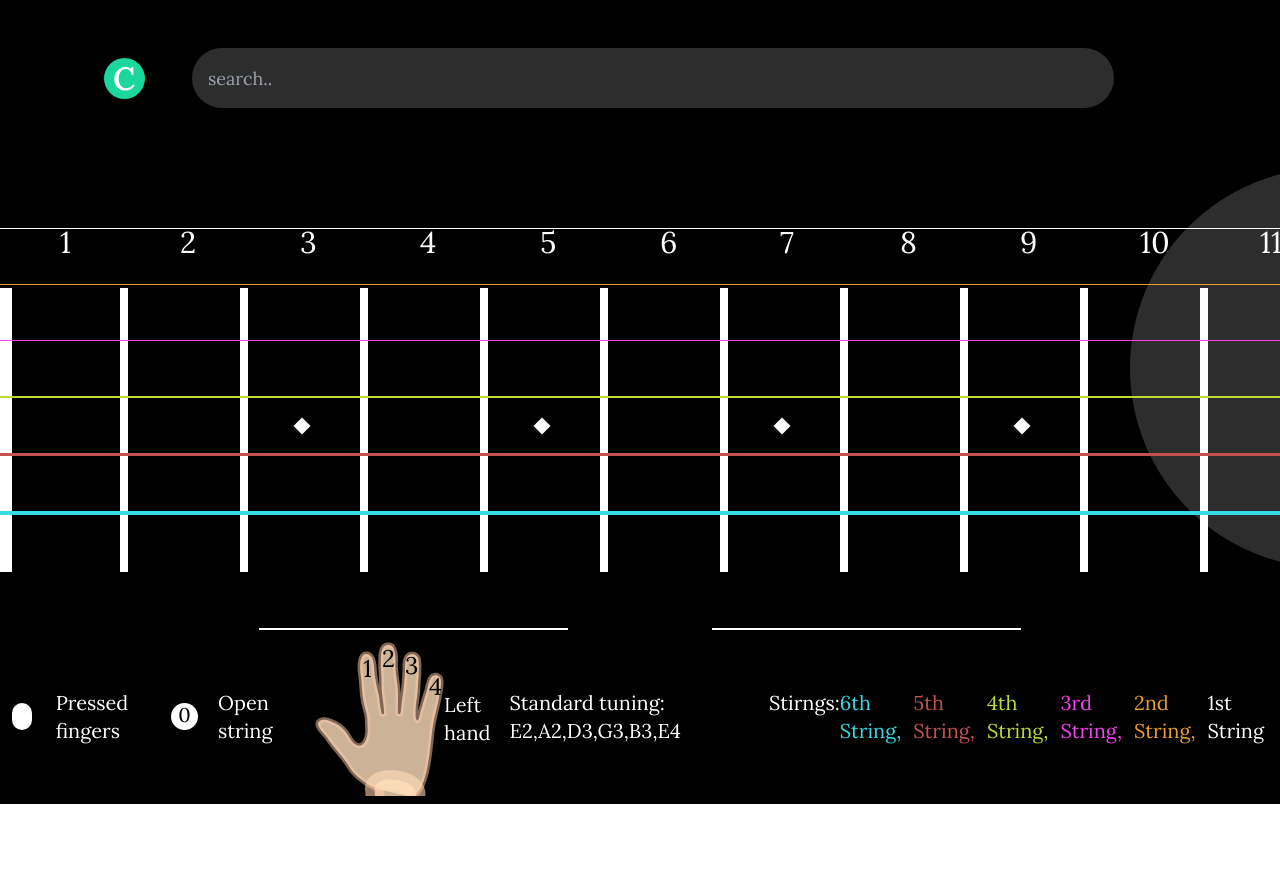
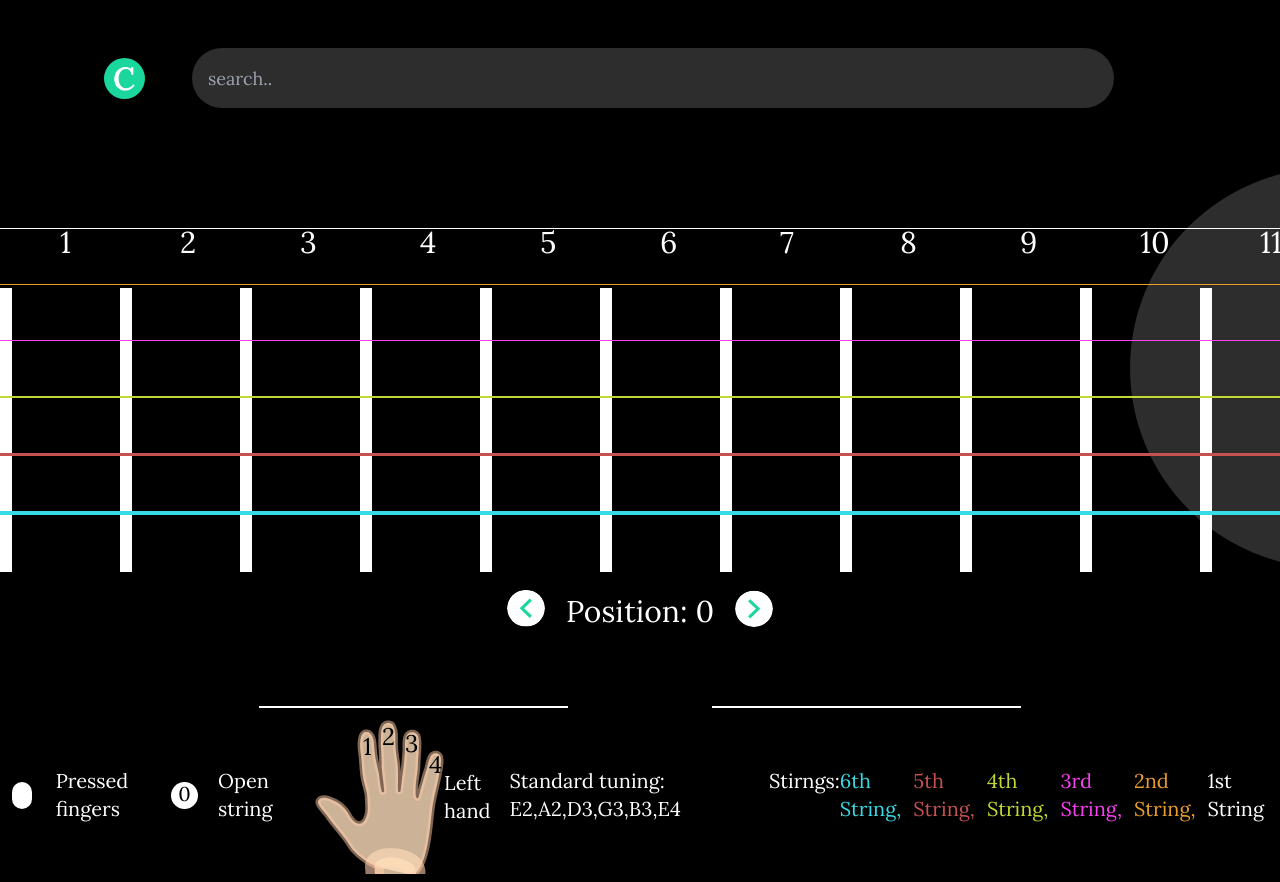
Before and after one commit to sharmamayank221/diachords, a Next.js app: page /chords in a window 1280 px wide. Before the commit the page ends 804 px from the top, so only its background shows below. Built offline with nearby package versions, Linux system fonts and the light colour scheme.

Commit message:
feat:add different chord positions

```diff
--- a/src/components/Guitar.tsx
+++ b/src/components/Guitar.tsx
@@ -1,8 +1,10 @@
+import useGetStringNumAndFretNum from "@/helpers/getStringNumAndFretNum";
 import { A } from "@/types/chord.types";
+import Image from "next/image";
 import React from "react";
 
 // TODO: make this array dynamic so as the user selects how many frets to show on the screen
-const Frets = [1, 2, 3, 4, 5, 6, 7, 8, 9, 10, 11, 12, 13, 14, 15, 16, 17];
+const Frets = [1, 2, 3, 4, 5, 6, 7, 8, 9, 10, 11, 12, 13];
 
 //  NOTES: what i figured out from chords.db json file for fret numbers
 //  1st index of frets array is the 6th string and last index is fisrt string
@@ -31,14 +33,12 @@ interface IGuitar {
 }
 
 export default function Guitar({ data, id }: IGuitar) {
-  console.log(data, "data");
+  const [position, setPosition] = React.useState(0);
+  const [fretsToUse, setFretsToUse] = React.useState([]);
+  const [fingersToUse, setFingersToUse] = React.useState([]);
+  const ref = React.useRef(null);
 
-  const finger = data?.[0]?.positions?.[0]?.fingers;
-  const fret = data?.[0]?.positions?.[0]?.frets;
-
-  const [positionToPlaceFingers, setPositionToPlaceFingers] = React.useState<
-    IPositionsToBePlaced[]
-  >([]);
+  const pos = useGetStringNumAndFretNum(fretsToUse, fingersToUse);
 
   // gives DOMRECT : { x: 124, y: 148, width: 4, height: 356, top: 148, right: 128, bottom: 504, left: 124 }
   // console.log(fret2?.getBoundingClientRect().x, "fret");
@@ -46,28 +46,24 @@ export default function Guitar({ data, id }: IGuitar) {
   // gives DOMRect { x: 0, y: 219, width: 1920, height: 1, top: 219, right: 1920, bottom: 220, left: 0 }
   // console.log(string2?.getBoundingClientRect().y, "string");
 
-  React.useEffect(() => {
-    // a function that will give me string number and fret number from the fret array's individual indexes
-    const getStringNumAndFretNum = (fret: number[], finger: number[]) => {
-      // check for faulty array
-      if (fret?.length === 6) {
-        fret.forEach((item: number, idx: number) => {
-          setPositionToPlaceFingers(
-            (prev) =>
-              [
-                ...prev,
-                {
-                  stringNumber: fret?.length - idx,
-                  fretNumber: item,
-                  fingerNumber: finger[idx],
-                },
-              ] || []
-          );
-        });
+  // need to optimize the default position of zero
+  const hanldeNextPosition = () => {
+    if (position < data?.[0]?.positions?.length - 1) {
+      setPosition((prev) => prev + 1);
+      setFretsToUse(data?.[0]?.positions?.[position]?.frets);
+      setFingersToUse(data?.[0]?.positions?.[position]?.fingers);
     }
   };
-    getStringNumAndFretNum(fret as number[], finger as number[]);
-  }, []);
+
+  const handlePrevPosition = () => {
+    if (position > 0) {
+      setPosition((prev) => prev - 1);
+      setFretsToUse(data?.[0]?.positions?.[position]?.frets);
+      setFingersToUse(data?.[0]?.positions?.[position]?.fingers);
+    }
+  };
+
+  console.log(pos, "posi");
 
   return (
     <>
@@ -99,140 +95,26 @@ export default function Guitar({ data, id }: IGuitar) {
           ></div>
         </div>
         <div className="frets flex -mt-[22.1%] z-20 relative">
-          <div className="b-1 h-[284px] w-[120px] relative" id="fret-1">
+          {Frets.map((fret, idx) => {
+            return (
+              <div
+                className="b-1 h-[284px] w-[120px] relative"
+                id={`fret-${idx + 1}`}
+                key={idx}
+                ref={ref}
+              >
                 <div className="b-1 mr-[120px] h-[284px] w-3 bg-[#FFF]"></div>
                 <span
                   className={`text-white h-[100%] font-Lora text-3xl flex flex-column justify-end -mt-8 -mx-3 absolute top-[-32px] left-[72px]`}
                 >
-              1
+                  {fret}
                 </span>
               </div>
-
-          <div className="b-1 h-[284px] w-[120px] relative" id="fret-2">
-            <div className="b-1 mr-[120px] h-[284px] w-2 bg-[#FFF]"></div>
-            <span
-              className={`text-white h-[100%] font-Lora text-3xl flex flex-column justify-end -mt-8 -mx-3 absolute top-[-32px] left-[72px]`}
-            >
-              2
-            </span>
-            <div className="w-3 h-3 flex items-center justify-center rotate-45 translate-x-14 -translate-y-[152px]"></div>
-          </div>
-
-          <div className="b-1 h-[284px] w-[120px] relative" id="fret-3">
-            <div className="b-1 mr-[120px] h-[284px] w-2 bg-[#FFF]"></div>
-            <span
-              className={`text-white h-[100%] font-Lora text-3xl flex flex-column justify-end -mt-8 -mx-3 absolute top-[-32px] left-[72px]`}
-            >
-              3
-            </span>
-            <div className="w-3 h-3 bg-[#FFF] flex items-center justify-center rotate-45 translate-x-14 -translate-y-[152px]"></div>
-          </div>
-
-          <div className="b-1 h-[284px] w-[120px] relative" id="fret-4">
-            <div className="b-1 mr-[120px] h-[284px] w-2 bg-[#FFF]"></div>
-            <span
-              className={`text-white h-[100%] font-Lora text-3xl flex flex-column justify-end -mt-8 -mx-3 absolute top-[-32px] left-[72px]`}
-            >
-              4
-            </span>
-            <div className="w-3 h-3 flex items-center justify-center rotate-45 translate-x-14 -translate-y-[152px]"></div>
-          </div>
-
-          <div className="b-1 h-[284px] w-[120px] relative" id="fret-5">
-            <div className="b-1 mr-[120px] h-[284px] w-2 bg-[#FFF]"></div>
-            <span
-              className={`text-white h-[100%] font-Lora text-3xl flex flex-column justify-end -mt-8 -mx-3 absolute top-[-32px] left-[72px]`}
-            >
-              5
-            </span>
-            <div className="w-3 h-3 bg-[#FFF] flex items-center justify-center rotate-45 translate-x-14 -translate-y-[152px]"></div>
-          </div>
-
-          <div className="b-1 h-[284px] w-[120px] relative" id="fret-6">
-            <div className="b-1 mr-[120px] h-[284px] w-2 bg-[#FFF]"></div>
-            <span
-              className={`text-white h-[100%] font-Lora text-3xl flex flex-column justify-end -mt-8 -mx-3 absolute top-[-32px] left-[72px]`}
-            >
-              6
-            </span>
-            <div className="w-3 h-3 flex items-center justify-center rotate-45 translate-x-14 -translate-y-[152px]"></div>
-          </div>
-
-          <div className="b-1 h-[284px] w-[120px] relative" id="fret-7">
-            <div className="b-1 mr-[120px] h-[284px] w-2 bg-[#FFF]"></div>
-            <span
-              className={`text-white h-[100%] font-Lora text-3xl flex flex-column justify-end -mt-8 -mx-3 absolute top-[-32px] left-[72px]`}
-            >
-              7
-            </span>
-            <div className="w-3 h-3 bg-[#FFF] flex items-center justify-center rotate-45 translate-x-14 -translate-y-[152px]"></div>
-          </div>
-
-          <div className="b-1 h-[284px] w-[120px] relative" id="fret-8">
-            <div className="b-1 mr-[120px] h-[284px] w-2 bg-[#FFF]"></div>
-            <span
-              className={`text-white h-[100%] font-Lora text-3xl flex flex-column justify-end -mt-8 -mx-3 absolute top-[-32px] left-[72px]`}
-            >
-              8
-            </span>
-            <div className="w-3 h-3 flex items-center justify-center rotate-45 translate-x-14 -translate-y-[152px]"></div>
-          </div>
-
-          <div className="b-1 h-[284px] w-[120px] relative" id="fret-9">
-            <div className="b-1 mr-[120px] h-[284px] w-2 bg-[#FFF]"></div>
-            <span
-              className={`text-white h-[100%] font-Lora text-3xl flex flex-column justify-end -mt-8 -mx-3 absolute top-[-32px] left-[72px]`}
-            >
-              9
-            </span>
-            <div className="w-3 h-3 bg-[#FFF] flex items-center justify-center rotate-45 translate-x-14 -translate-y-[152px]"></div>
-          </div>
-
-          <div className="b-1 h-[284px] w-[120px] relative" id="fret-10">
-            <div className="b-1 mr-[120px] h-[284px] w-2 bg-[#FFF]"></div>
-            <span
-              className={`text-white h-[100%] font-Lora text-3xl flex flex-column justify-end -mt-8 -mx-3 absolute top-[-32px] left-[72px]`}
-            >
-              10
-            </span>
-            <div className="w-3 h-3 flex items-center justify-center rotate-45 translate-x-14 -translate-y-[152px]"></div>
-          </div>
-
-          <div className="b-1 h-[284px] w-[120px] relative" id="fret-11">
-            <div className="b-1 mr-[120px] h-[284px] w-2 bg-[#FFF]"></div>
-            <span
-              className={`text-white h-[100%] font-Lora text-3xl flex flex-column justify-end -mt-8 -mx-3 absolute top-[-32px] left-[72px]`}
-            >
-              11
-            </span>
-            <div className="w-3 h-3 flex items-center justify-center rotate-45 translate-x-14 -translate-y-[152px]"></div>
-          </div>
-
-          <div className="b-1 h-[284px] w-[120px] relative" id="fret-12">
-            <div className="b-1 mr-[120px] h-[284px] w-2 bg-[#FFF]"></div>
-            <span
-              className={`text-white h-[100%] font-Lora text-3xl flex flex-column justify-end -mt-8 -mx-3 absolute top-[-32px] left-[72px]`}
-            >
-              12
-            </span>
-            <div className="w-3 h-3 bg-[#FFF] flex items-center justify-center rotate-45 translate-x-14 -translate-y-[210px]"></div>
-            <div className="w-3 h-3 bg-[#FFF] flex items-center justify-center rotate-45 translate-x-14 -translate-y-[106px]"></div>
-          </div>
-
-          <div className="b-1 h-[284px] w-[120px] relative" id="fret-13">
-            <div className="b-1 mr-[120px] h-[284px] w-2 bg-[#FFF]"></div>
-            <span
-              className={`text-white h-[100%] font-Lora text-3xl flex flex-column justify-end -mt-8 -mx-3 absolute top-[-32px] left-[72px]`}
-            >
-              13
-            </span>
-            <div className="w-3 h-3 flex items-center justify-center rotate-45 translate-x-14 -translate-y-[152px]"></div>
-          </div>
+            );
+          })}
         </div>
         <div className="fingers ">
-          {positionToPlaceFingers
-            ?.slice(0, 6)
-            ?.map((item: IPositionsToBePlaced, idx: number) => {
+          {pos?.map((item: IPositionsToBePlaced, idx: number) => {
             const stringDiv = document
               ?.getElementById(`string-${item?.stringNumber}`)
               ?.getBoundingClientRect();
@@ -261,6 +143,23 @@ export default function Guitar({ data, id }: IGuitar) {
           })}
         </div>
         <div className="hole w-[400px] h-[400px] bg-[#2D2D2D] rounded-full absolute -right-[250px] top-5 z-1"></div>
+        <div className="positions flex items-center justify-center w-full">
+          <div onClick={handlePrevPosition}>
+            <Image
+              src="/arrowRight.svg"
+              alt="next"
+              width={80}
+              height={80}
+              className="rotate-180 origin-center"
+            />
+          </div>
+          <h2 className="text-white text-center font-Lora text-3xl">
+            Position: {position}
+          </h2>
+          <div onClick={hanldeNextPosition} className="-mt-[10px]">
+            <Image src="/arrowRight.svg" alt="next" width={80} height={80} />
+          </div>
+        </div>
       </div>
     </>
   );
--- a/src/components/SearchBar.tsx
+++ b/src/components/SearchBar.tsx
@@ -84,7 +84,7 @@ export default function Searchbar() {
           value={searchChord}
         />
         {searchChord !== "" && (
-          <div className="absolute top-28 z-30 mx-auto mt-[22px] w-[90%] rounded-[20px] border-none bg-[#2D2D2D] p-4">
+          <div className="absolute top-12 mx-auto mt-[22px] w-[90%] rounded-[20px] border-none bg-[#2D2D2D] p-4 z-50">
             <div className={`h-[32px] w-[32px] rounded-full bg-[#1BD79E]`}>
               <span className="mt-[-2px] flex items-center justify-center font-Lora text-2xl text-white">
                 {searchChord?.charAt(0)?.toUpperCase()}
--- /dev/null
+++ b/src/helpers/getStringNumAndFretNum.ts
@@ -0,0 +1,37 @@
+import React from "react";
+
+interface IPositionsToBePlaced {
+  stringNumber: number;
+  fretNumber: number;
+  fingerNumber?: number;
+}
+
+// a function that will give me string number and fret number from the fret array's individual indexes
+function useGetStringNumAndFretNum(fret: number[], finger: number[]) {
+  const [positionToPlaceFingers, setPositionToPlaceFingers] = React.useState<
+    IPositionsToBePlaced[]
+  >([]);
+  //  n is the number of elements from the array that needs to be trimmed each time from positionToBePlaceFingers
+  const n = 6;
+  React.useEffect(() => {
+    // check for faulty array
+    if (fret?.length === 6) {
+      fret.forEach((item: number, idx: number) => {
+        setPositionToPlaceFingers(
+          (prev) =>
+            [
+              ...prev,
+              {
+                stringNumber: fret?.length - idx,
+                fretNumber: item,
+                fingerNumber: finger[idx],
+              },
+            ] || []
+        );
+      });
+    }
+  }, [finger, fret]);
+  return positionToPlaceFingers.slice(-n);
+}
+
+export default useGetStringNumAndFretNum;
```
Also changed, not shown: public/arrowRight.svg (added). Lines whose indentation alone changed are shown as unchanged.
